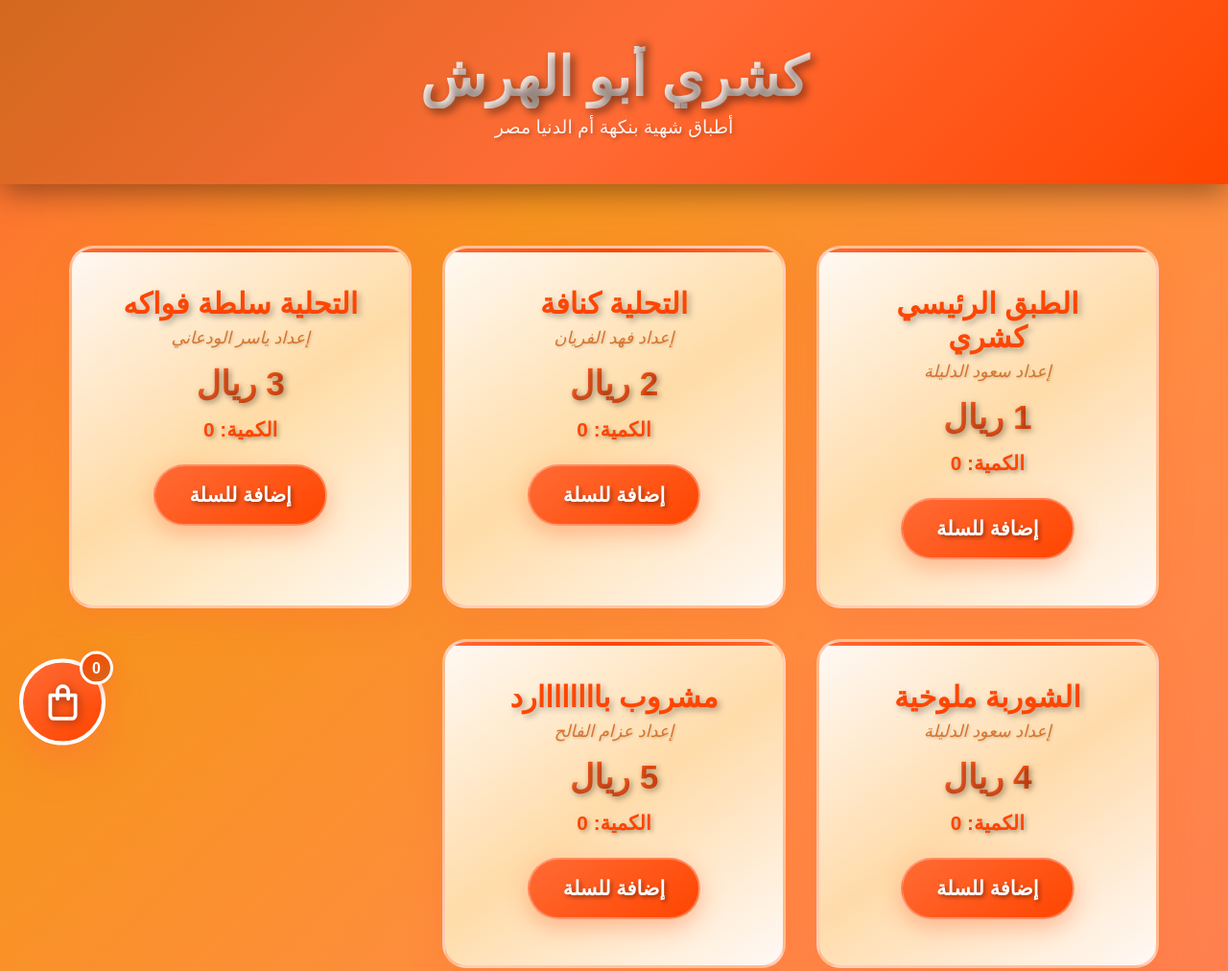
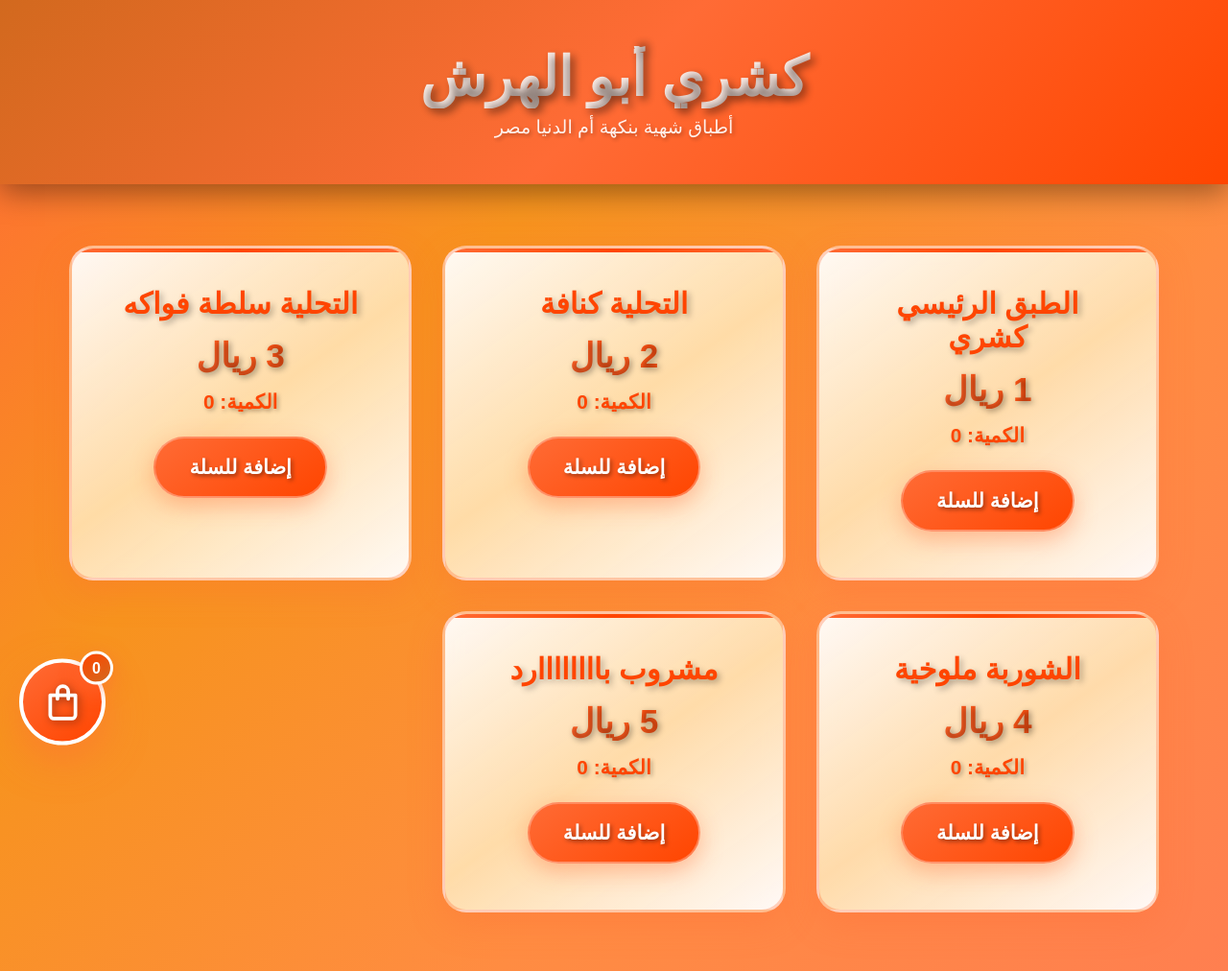
Before and after one commit to sulima225n/-, a plain HTML site: page index.html in a window 1280 px wide. Shown: the top 1012 px of the page at 96% size. Drawn offline with Linux system fonts and the light colour scheme.

Commit message:
Update index.html

```diff
--- a/index.html
+++ b/index.html
@@ -398,7 +398,7 @@
         <div class="menu-grid">
             <div class="dish-card">
                 <div class="dish-title">الطبق الرئيسي كشري</div>
-                <div class="dish-author">إعداد سعود الدليلة</div>
+                <div class="dish-author">  </div>
                 <div class="price">1 ريال</div>
                 <div class="quantity-display" id="qty1">الكمية: 0</div>
                 <button class="add-btn" onclick="addToCart('الطبق الرئيسي كشري', 1, 'qty1')">
@@ -408,7 +408,7 @@
 
             <div class="dish-card">
                 <div class="dish-title">التحلية كنافة</div>
-                <div class="dish-author">إعداد فهد الفريان</div>
+                <div class="dish-author">  </div>
                 <div class="price">2 ريال</div>
                 <div class="quantity-display" id="qty2">الكمية: 0</div>
                 <button class="add-btn" onclick="addToCart('التحلية كنافة', 2, 'qty2')">
@@ -418,7 +418,7 @@
 
             <div class="dish-card">
                 <div class="dish-title">التحلية سلطة فواكه</div>
-                <div class="dish-author">إعداد ياسر الودعاني</div>
+                <div class="dish-author">  </div>
                 <div class="price">3 ريال</div>
                 <div class="quantity-display" id="qty3">الكمية: 0</div>
                 <button class="add-btn" onclick="addToCart('التحلية سلطة فواكه', 3, 'qty3')">
@@ -428,7 +428,7 @@
 
             <div class="dish-card">
                 <div class="dish-title">الشوربة ملوخية</div>
-                <div class="dish-author">إعداد سعود الدليلة</div>
+                <div class="dish-author">  </div>
                 <div class="price">4 ريال</div>
                 <div class="quantity-display" id="qty4">الكمية: 0</div>
                 <button class="add-btn" onclick="addToCart('الشوربة ملوخية', 4, 'qty4')">
@@ -438,7 +438,7 @@
 
             <div class="dish-card">
                 <div class="dish-title">مشروب باااااااارد</div>
-                <div class="dish-author">إعداد عزام الفالح</div>
+                <div class="dish-author">  </div>
                 <div class="price">5 ريال</div>
                 <div class="quantity-display" id="qty5">الكمية: 0</div>
                 <button class="add-btn" onclick="addToCart('مشروب باااااااارد', 5, 'qty5')">
```
